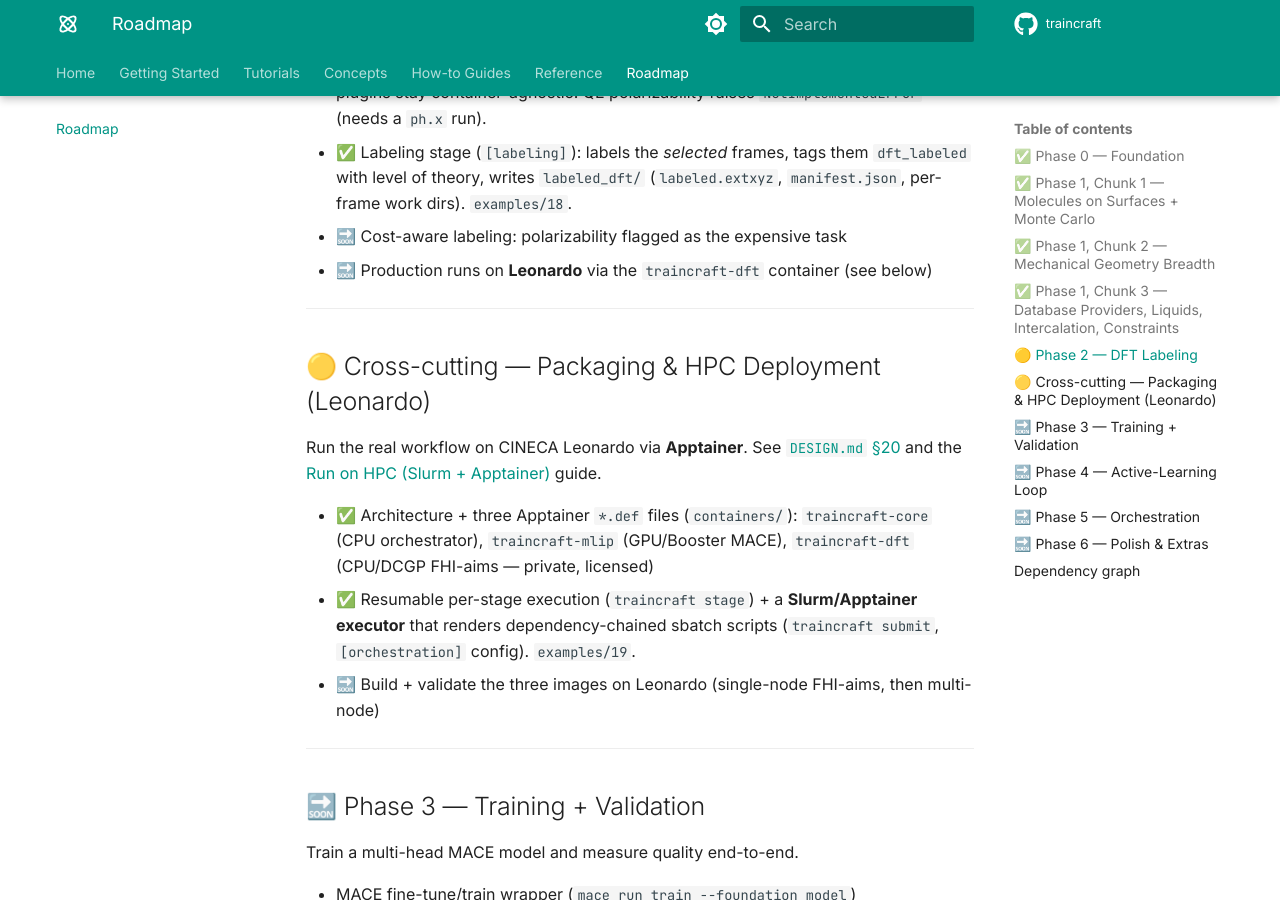
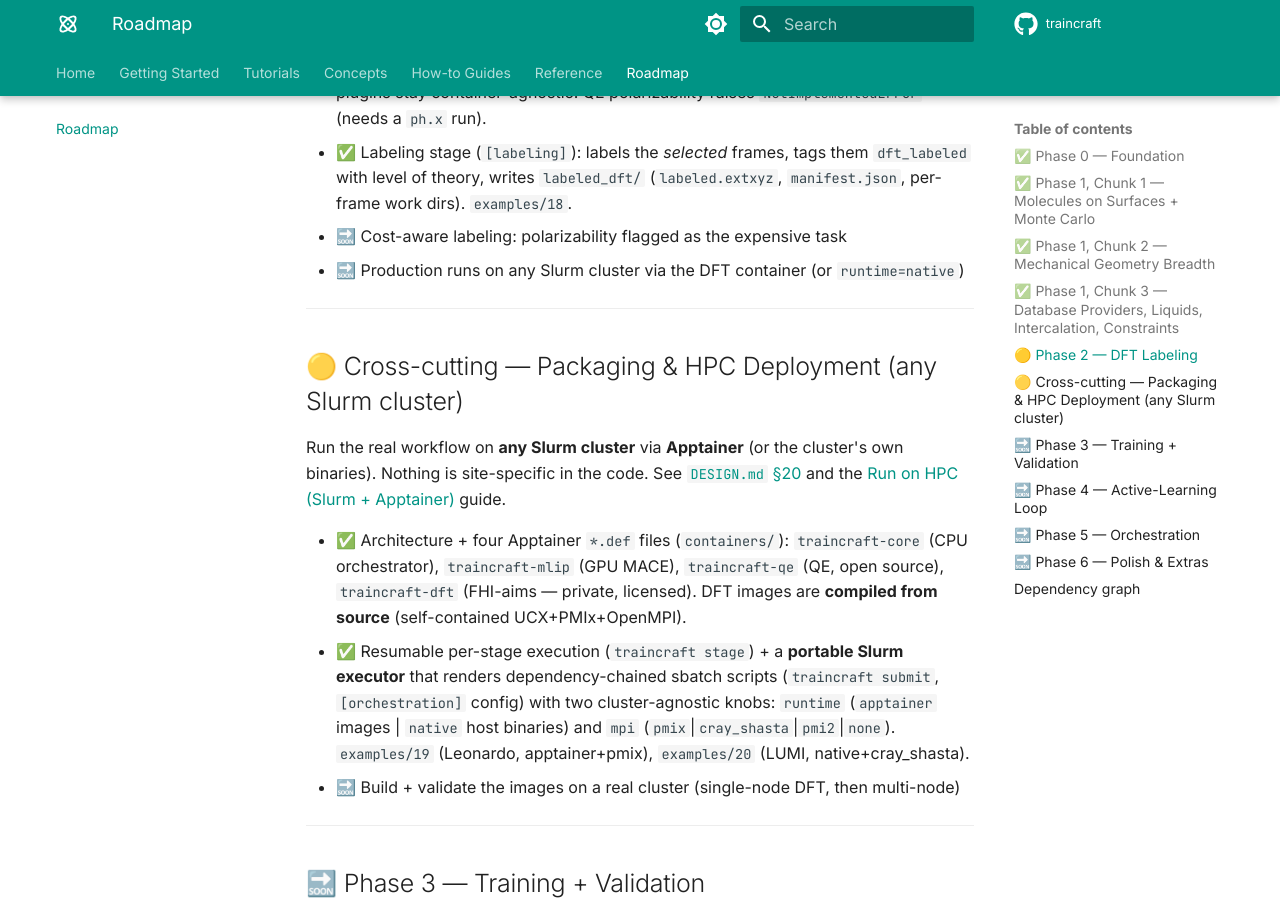
Before and after one commit to basillicus/traincraft, an MkDocs documentation site: the page built from docs/roadmap.md, in a window 1280 px wide and 900 px high, scrolled down 2226 px. Built offline with MkDocs 1.6.1 and Material for MkDocs 9.7.7, drawn with Linux system fonts in a browser that asks for light colours; comment, search, counter and statistics services are not loaded.

Commit message:
docs: generalise the docs-site roadmap and stragglers off Leonardo
Mirror the ROADMAP.md change in docs/roadmap.md (any Slurm cluster, four images,
runtime/mpi knobs, mermaid node); fix QE "conda-forge" -> source-built in
calculators.md; reword two "produced on Leonardo" closings to "any HPC cluster".
Leonardo/LUMI remain only as worked examples.

Co-Authored-By: Claude Opus 4.8 <noreply@anthropic.com>

```diff
--- a/docs/roadmap.md
+++ b/docs/roadmap.md
@@ -75,23 +75,28 @@ Label selected frames with energy, forces, stress, dipole, and polarizability.
   `dft_labeled` with level of theory, writes `labeled_dft/` (`labeled.extxyz`,
   `manifest.json`, per-frame work dirs). `examples/18`.
 - 🔜 Cost-aware labeling: polarizability flagged as the expensive task
-- 🔜 Production runs on **Leonardo** via the `traincraft-dft` container (see below)
+- 🔜 Production runs on any Slurm cluster via the DFT container (or `runtime=native`)
 
 ---
 
-## 🟡 Cross-cutting — Packaging & HPC Deployment (Leonardo)
+## 🟡 Cross-cutting — Packaging & HPC Deployment (any Slurm cluster)
 
-Run the real workflow on CINECA Leonardo via **Apptainer**. See
+Run the real workflow on **any Slurm cluster** via **Apptainer** (or the cluster's
+own binaries). Nothing is site-specific in the code. See
 [`DESIGN.md` §20](https://github.com/your-org/traincraft/blob/main/DESIGN.md) and
 the [Run on HPC (Slurm + Apptainer)](how-to/hpc.md) guide.
 
-- ✅ Architecture + three Apptainer `*.def` files (`containers/`): `traincraft-core`
-  (CPU orchestrator), `traincraft-mlip` (GPU/Booster MACE), `traincraft-dft`
-  (CPU/DCGP FHI-aims — private, licensed)
-- ✅ Resumable per-stage execution (`traincraft stage`) + a **Slurm/Apptainer
+- ✅ Architecture + four Apptainer `*.def` files (`containers/`): `traincraft-core`
+  (CPU orchestrator), `traincraft-mlip` (GPU MACE), `traincraft-qe` (QE, open
+  source), `traincraft-dft` (FHI-aims — private, licensed). DFT images are
+  **compiled from source** (self-contained UCX+PMIx+OpenMPI).
+- ✅ Resumable per-stage execution (`traincraft stage`) + a **portable Slurm
   executor** that renders dependency-chained sbatch scripts (`traincraft submit`,
-  `[orchestration]` config). `examples/19`.
-- 🔜 Build + validate the three images on Leonardo (single-node FHI-aims, then multi-node)
+  `[orchestration]` config) with two cluster-agnostic knobs: `runtime`
+  (`apptainer` images | `native` host binaries) and `mpi`
+  (`pmix`|`cray_shasta`|`pmi2`|`none`). `examples/19` (Leonardo, apptainer+pmix),
+  `examples/20` (LUMI, native+cray_shasta).
+- 🔜 Build + validate the images on a real cluster (single-node DFT, then multi-node)
 
 ---
 
@@ -144,7 +149,7 @@ graph TD
     P1B["✅ Phase 1 Ch.2<br/>Geometry breadth"]
     P1C["✅ Phase 1 Ch.3<br/>providers, liquid, intercalation"]
     P2["🟡 Phase 2<br/>DFT labeling"]
-    HPC["🟡 Containers + HPC<br/>Leonardo / FHI-aims"]
+    HPC["🟡 Containers + HPC<br/>any Slurm cluster"]
     P3["🔜 Phase 3<br/>Training + Validation"]
     P4["🔜 Phase 4<br/>Active Learning"]
     P5["🔜 Phase 5<br/>Orchestration"]
```
Also changed, not shown: docs/concepts/calculators.md (+1 -1 lines), docs/getting-started/end-to-end.md (+2 -2 lines), docs/getting-started/index.md (+1 -1 lines).
